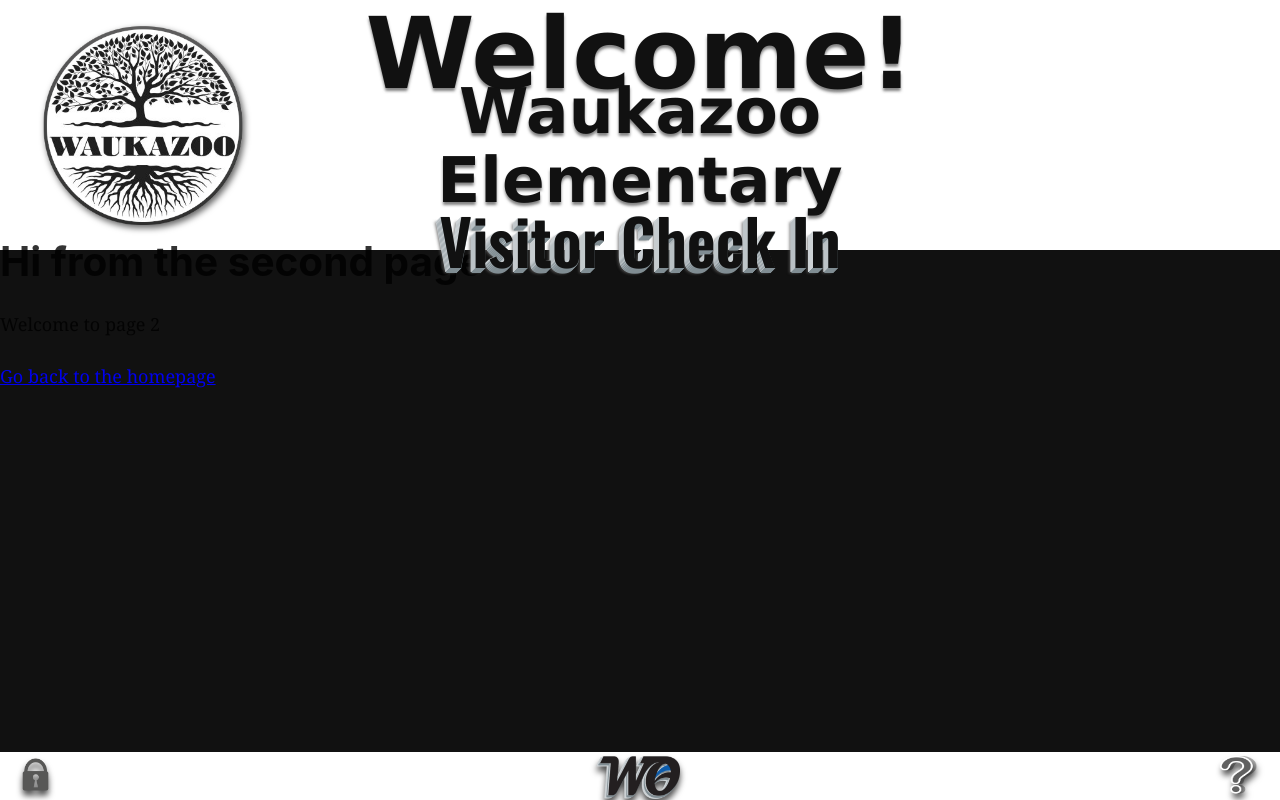
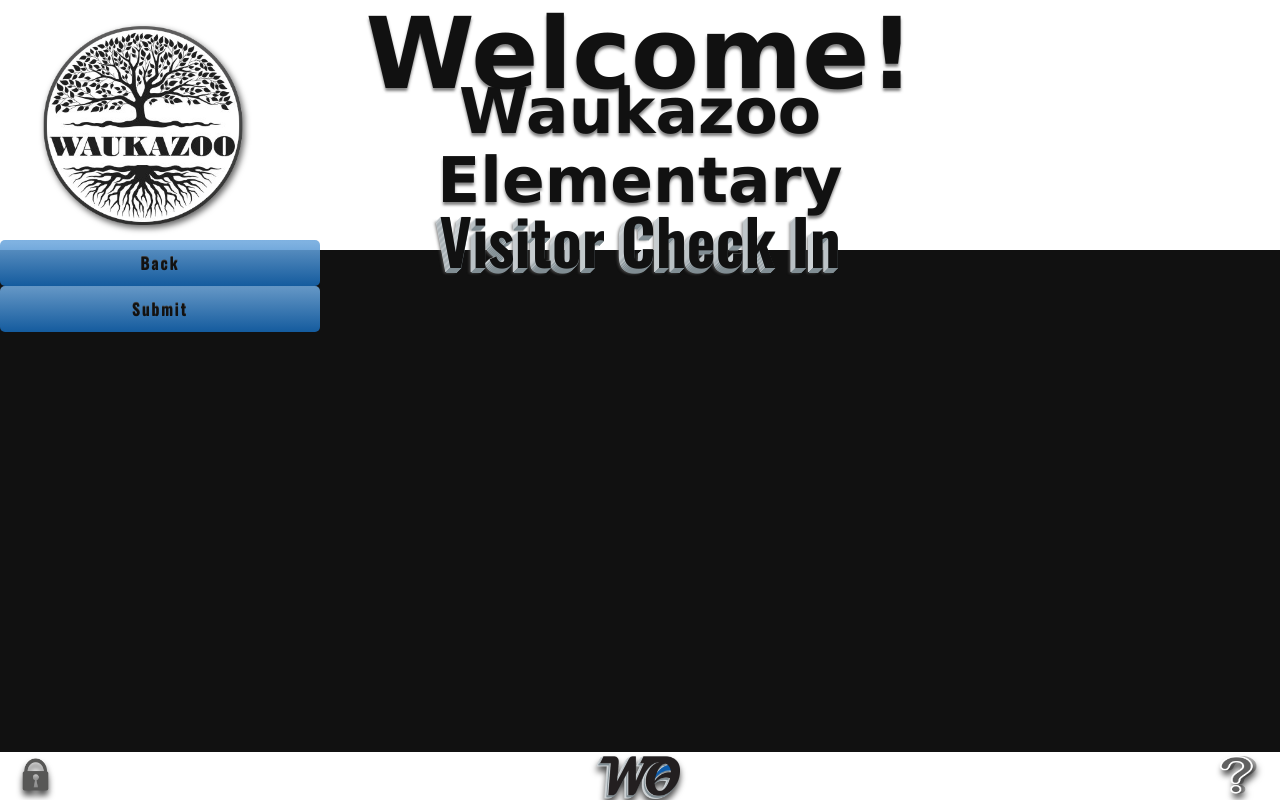
Before and after one commit to brittneypostma/waukazoo-gatsby, a Gatsby site: page /check-in in a window 1280 px wide. Built offline with nearby package versions, Linux system fonts and the light colour scheme; Gatsby itself is replaced by a stand-in of ours; a web font is replaced by a local one.

Commit message:
fixed footer css import and moved back-btn

```diff
--- a/src/components/back-button.css
+++ b/src/components/back-button.css
@@ -1,5 +1,5 @@
 .back {
-  margin: -5px auto 0;
+  margin: 0 auto;
   width: 25%;
   font-size: 16px;
   color: #111;
--- a/src/components/back-button.js
+++ b/src/components/back-button.js
@@ -1,10 +1,10 @@
 import React from "react"
 import "./back-button.css"
 
-const BackBtn = () => {
+const BackBtn = ({ children }) => {
   return (
     <div>
-      <button className="back">Back</button>{" "}
+      <button className="back">{children}</button>
     </div>
   )
 }
--- a/src/components/footer.js
+++ b/src/components/footer.js
@@ -3,7 +3,7 @@
 import Lock from "../images/lock.png"
 import Help from "../images/help.png"
 import Wo from "../images/wo.png"
-import "./Footer.css"
+import "./footer.css"
 
 const Footer = () => {
   return (
--- a/src/components/layout.css
+++ b/src/components/layout.css
@@ -40,6 +40,7 @@
   margin: 0;
   -webkit-font-smoothing: antialiased;
   -moz-osx-font-smoothing: grayscale;
+  overflow: hidden;
 }
 article,
 aside,
@@ -220,7 +221,7 @@
 html {
   font: 112.5%/1.45em georgia, serif;
   box-sizing: border-box;
-  overflow-y: scroll;
+  overflow-y: auto;
 }
 * {
   box-sizing: inherit;
--- a/src/pages/check-in.js
+++ b/src/pages/check-in.js
@@ -1,15 +1,15 @@
 import React from "react"
 import { Link } from "gatsby"
 
+import BackBtn from "../components/back-button"
 import Layout from "../components/layout"
-import SEO from "../components/seo"
 
 const SecondPage = () => (
   <Layout>
-    <SEO title="Page two" />
-    <h1>Hi from the second page</h1>
-    <p>Welcome to page 2</p>
-    <Link to="/">Go back to the homepage</Link>
+    <Link to="/">
+      <BackBtn>Back</BackBtn>
+    </Link>
+    <BackBtn>Submit</BackBtn>
   </Layout>
 )
 
```
Also changed, not shown: src/pages/help.js (+4 -4 lines).
